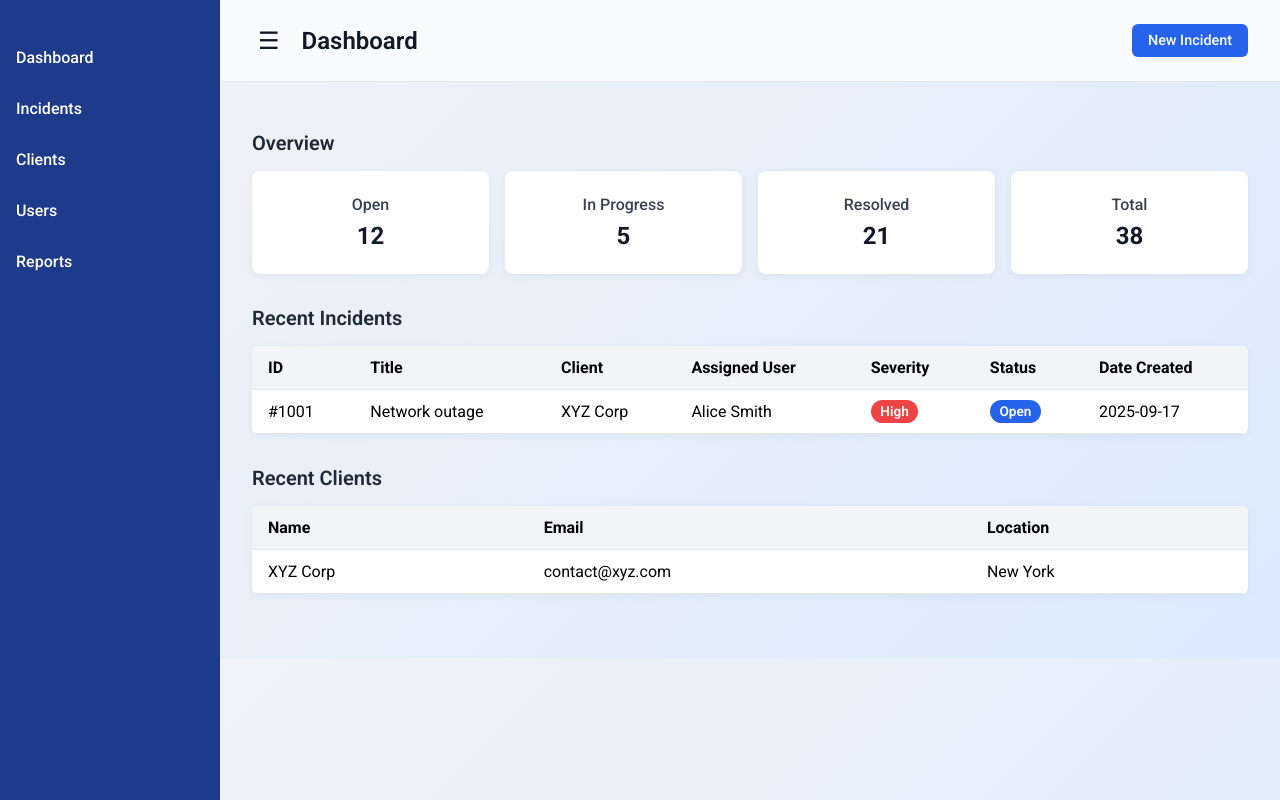
After one commit to h2i0m0a3nshu-star/Incident-Management-Portal, a PHP site: page /public/dashboard.html in a window 1280 px wide. The commit adds this page. Run offline with PHP 8.4, Linux system fonts and the light colour scheme.

Commit message:
feat(dashboard.html): implement the dashboard design file

```diff
--- a/public/css/styles.css
+++ b/public/css/styles.css
@@ -113,17 +113,13 @@ main p:last-child {
   background: #163aa9;
 }
 
-/* ============ Forgot Password Page ============ */
-
-/* Subtitle under heading */
 .login-subtitle {
   font-size: 1rem;
-  color: #4b5563; /* neutral gray */
+  color: #4b5563;
   margin: 0.5rem 0 1.5rem 0;
   font-weight: 400;
 }
 
-/* Forgot password form */
 #forgot-form {
   display: grid;
   grid-template-rows: auto auto;
@@ -147,7 +143,6 @@ main p:last-child {
   box-shadow: 0 0 5px rgba(53,104,231,0.4);
 }
 
-/* Reset button styling (reuse login-button look) */
 #forgot-form button {
   width: 100%;
   padding: 0.75rem;
@@ -165,7 +160,6 @@ main p:last-child {
   background: #163aa9;
 }
 
-/* Link back to login */
 #forgot-form + p a {
   color: #3568e7;
   text-decoration: none;
@@ -175,3 +169,162 @@ main p:last-child {
 #forgot-form + p a:hover {
   text-decoration: underline;
 }
+
+/* Layout */
+body {
+  display: flex;
+  margin: 0;
+  font-family: Roboto, 'Open Sans', sans-serif;
+}
+
+/* Sidebar */
+#sidebar {
+  width: 220px;
+  background: #1e3a8a;
+  color: #fff;
+  min-height: 100vh;
+  padding-top: 2rem;
+  position: fixed;
+  left: 0;
+  top: 0;
+  transition: transform 0.3s ease;
+}
+#sidebar nav {
+  padding: 1rem;
+  cursor: pointer;
+  font-weight: 500;
+}
+#sidebar nav:hover {
+  background: #2563eb;
+}
+
+#main-content {
+  margin-left: 220px;
+  flex: 1;
+  display: flex;
+  flex-direction: column;
+}
+
+#hamburger {
+  background: none;
+  border: none;
+  font-size: 1.5rem;
+  cursor: pointer;
+  color: #111827;
+  margin-right: 1rem;
+}
+
+#dashboard-header {
+  display: flex;
+  justify-content: space-between;
+  align-items: center;
+  background: #f9fafb;
+  padding: 1rem 2rem;
+  border-bottom: 1px solid #e5e7eb;
+}
+#dashboard-header h2 {
+  flex: 1;
+  margin: 0;
+}
+#dashboard-header nav {
+  margin-left: auto;
+}
+
+#dashboard-header {
+  display: flex;
+  justify-content: space-between;
+  align-items: center;
+  padding: 1rem 2rem;
+  background: #f9fafb;
+  border-bottom: 1px solid #e5e7eb;
+}
+
+#dashboard-header h2 {
+  font-size: 1.5rem;
+  font-weight: 600;
+  color: #111827;
+}
+
+#new-incident-button {
+  background: #2563eb;
+  color: #fff;
+  padding: 0.5rem 1rem;
+  border-radius: 6px;
+  font-weight: 500;
+  text-decoration: none;
+  transition: background 0.3s ease;
+}
+#new-incident-button:hover {
+  background: #1e40af;
+}
+
+#dashboard-main {
+  padding: 2rem;
+}
+
+#dashboard-main section h2 {
+  font-size: 1.25rem;
+  font-weight: 600;
+  margin-bottom: 1rem;
+  color: #1f2937;
+}
+
+.card-container {
+  display: flex;
+  gap: 1rem;
+  margin-bottom: 2rem;
+}
+.card {
+  flex: 1;
+  background: #fff;
+  border-radius: 8px;
+  padding: 1.5rem;
+  text-align: center;
+  box-shadow: 0 2px 8px rgba(0,0,0,0.05);
+  font-weight: 500;
+  color: #374151;
+}
+.card-value {
+  display: block;
+  font-size: 1.5rem;
+  font-weight: bold;
+  margin-top: 0.5rem;
+  color: #111827;
+}
+
+.data-table {
+  width: 100%;
+  border-collapse: collapse;
+  background: #fff;
+  border-radius: 6px;
+  overflow: hidden;
+  box-shadow: 0 2px 8px rgba(0,0,0,0.05);
+  margin-bottom: 2rem;
+}
+.data-table thead {
+  background: #f3f4f6;
+  text-align: left;
+}
+.data-table th,
+.data-table td {
+  padding: 0.75rem 1rem;
+  border-bottom: 1px solid #e5e7eb;
+}
+.data-table tbody tr:hover {
+  background: #f9fafb;
+}
+
+.tag {
+  padding: 0.2rem 0.6rem;
+  border-radius: 12px;
+  font-size: 0.85rem;
+  font-weight: 600;
+  color: #fff;
+}
+.tag.high { background: #ef4444; }
+.tag.medium { background: #f59e0b; }
+.tag.low { background: #10b981; }
+.tag.critical { background: #7c3aed; }
+.tag.open { background: #2563eb; }
+.tag.resolved { background: #10b981; }
+.tag.inprogress { background: #f59e0b; }
--- /dev/null
+++ b/public/dashboard.html
@@ -0,0 +1,91 @@
+<!DOCTYPE html>
+<html lang="en-US">
+<head>
+    <meta charset="utf-8" />
+    <title>Dashboard</title>
+    <link rel="stylesheet" href="css/styles.css" />
+    <script src="js/eventhandler.js" defer></script>
+</head>
+<body>
+    <!-- Sidebar -->
+    <aside id="sidebar">
+        <nav>Dashboard</nav>
+        <nav>Incidents</nav>
+        <nav>Clients</nav>
+        <nav>Users</nav>
+        <nav>Reports</nav>
+    </aside>
+
+    <div id="main-content">
+        <!-- Header -->
+        <header id="dashboard-header">
+            <button id="hamburger">&#9776;</button>
+            <h2>Dashboard</h2>
+            <nav>
+                <a id="new-incident-button" href="#">New Incident</a>
+            </nav>
+        </header>
+
+        <!-- Main Body -->
+        <main id="dashboard-main">
+            <section id="overview-section">
+                <h2>Overview</h2>
+                <div class="card-container">
+                    <div class="card">Open <span class="card-value">12</span></div>
+                    <div class="card">In Progress <span class="card-value">5</span></div>
+                    <div class="card">Resolved <span class="card-value">21</span></div>
+                    <div class="card">Total <span class="card-value">38</span></div>
+                </div>
+            </section>
+
+            <section id="recent-incidents">
+                <h2>Recent Incidents</h2>
+                <table class="data-table">
+                    <thead>
+                        <tr>
+                            <th>ID</th>
+                            <th>Title</th>
+                            <th>Client</th>
+                            <th>Assigned User</th>
+                            <th>Severity</th>
+                            <th>Status</th>
+                            <th>Date Created</th>
+                        </tr>
+                    </thead>
+                    <tbody>
+                        <tr>
+                            <td>#1001</td>
+                            <td>Network outage</td>
+                            <td>XYZ Corp</td>
+                            <td>Alice Smith</td>
+                            <td><span class="tag high">High</span></td>
+                            <td><span class="tag open">Open</span></td>
+                            <td>2025-09-17</td>
+                        </tr>
+                    </tbody>
+                </table>
+            </section>
+
+            <section id="recent-clients">
+                <h2>Recent Clients</h2>
+                <table class="data-table">
+                    <thead>
+                        <tr>
+                            <th>Name</th>
+                            <th>Email</th>
+                            <th>Location</th>
+                        </tr>
+                    </thead>
+                    <tbody>
+                        <tr>
+                            <td>XYZ Corp</td>
+                            <td>contact@xyz.com</td>
+                            <td>New York</td>
+                        </tr>
+                    </tbody>
+                </table>
+            </section>
+        </main>
+    </div>
+</body>
+</html>
```
Also changed, not shown: 1 other file.
